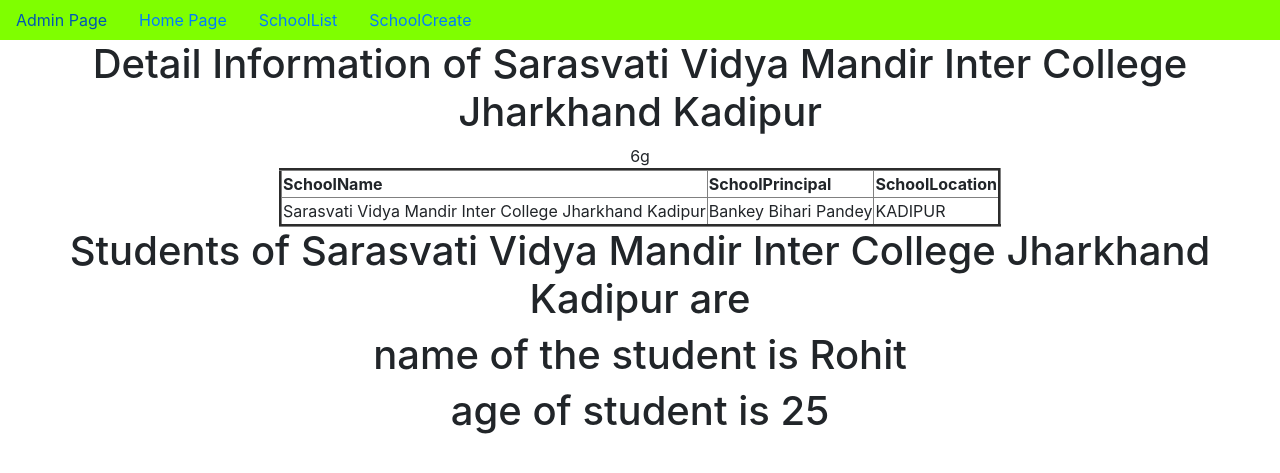
After one commit to praveshjaiswal803/CURD_by_CBV, a Django app: page /1/ in a window 1280 px wide. The commit adds this page. Shown: the top 473 px of the page. Run offline with Django 4.2, Linux system fonts and the light colour scheme; data comes from the database, SQL or seed files in the repository.

Commit message:
first commit

```diff
--- a/app/models.py
+++ b/app/models.py
@@ -1,6 +1,8 @@
 from django.db import models
 
 # Create your models here.
+from django.urls import reverse
+
 class School(models.Model):
     Sname=models.CharField(max_length=100)
     Sprincipal=models.CharField(max_length=100)
@@ -9,6 +11,8 @@ class School(models.Model):
     def __str__(self) -> str:
         return self.Sname
 
+    def get_absolute_url(self):
+        return reverse('detail',kwargs={'pk':self.pk})
 
 class Student(models.Model):
     Stname=models.CharField(max_length=100)
--- a/app/views.py
+++ b/app/views.py
@@ -3,8 +3,20 @@ from django.shortcuts import render
 # Create your views here.
 from app.models import *
 
-from django.views.generic import ListView
+from django.views.generic import ListView,TemplateView,DetailView,CreateView
+
+class Home(TemplateView):
+    template_name='app/home.html'
 
 class SchoolList(ListView):
     model=School
     context_object_name='schools'
+
+class SchoolDetail(DetailView):
+    model=School
+    context_object_name='schoolobj'
+
+
+class SchoolCreate(CreateView):
+    model=School
+    fields='__all__'
--- a/project37/urls.py
+++ b/project37/urls.py
@@ -15,9 +15,15 @@ Including another URLconf
     2. Add a URL to urlpatterns:  path('blog/', include('blog.urls'))
 """
 from django.contrib import admin
-from django.urls import path
+from django.urls import path,re_path
 from app.views import *
+
 urlpatterns = [
     path('admin/', admin.site.urls),
+    path('home/',Home.as_view(),name='Home'),
     path('SchoolList/',SchoolList.as_view(),name='SchoolList'),
+    path('SchoolCreate/',SchoolCreate.as_view(),name='SchoolCreate'),
+
+
+    re_path('(?P<pk>\d+)/',SchoolDetail.as_view(),name='detail'),
 ]
--- /dev/null
+++ b/templates/app/dummy.html
@@ -0,0 +1,44 @@
+<!doctype html>
+<html lang="en">
+  <head>
+    <!-- Required meta tags -->
+    <meta charset="utf-8">
+    <meta name="viewport" content="width=device-width, initial-scale=1, shrink-to-fit=no">
+
+    <!-- Bootstrap CSS -->
+    <link rel="stylesheet" href="https://cdn.jsdelivr.net/npm/bootstrap@4.6.2/dist/css/bootstrap.min.css" integrity="sha384-xOolHFLEh07PJGoPkLv1IbcEPTNtaed2xpHsD9ESMhqIYd0nLMwNLD69Npy4HI+N" crossorigin="anonymous">
+{% block title %}
+    <title>Hello, world!</title>
+{% endblock %}
+  </head>
+  <body>
+    <center>
+    <nav class="nav" style="background-color: chartreuse;">
+        <a href="{% url 'admin:index' %}" class="nav-link">Admin Page</a>
+        <a href="{% url 'Home' %}" class="nav-link">Home Page</a>
+        <a href="{% url 'SchoolList' %}" class="nav-link">SchoolList</a>
+        <a href="{% url 'SchoolCreate' %}" class="nav-link">SchoolCreate</a>
+
+
+    </nav>
+
+    <!-- Optional JavaScript; choose one of the two! -->
+
+    <!-- Option 1: jQuery and Bootstrap Bundle (includes Popper) -->
+    <script src="https://cdn.jsdelivr.net/npm/jquery@3.5.1/dist/jquery.slim.min.js" integrity="sha384-DfXdz2htPH0lsSSs5nCTpuj/zy4C+OGpamoFVy38MVBnE+IbbVYUew+OrCXaRkfj" crossorigin="anonymous"></script>
+    <script src="https://cdn.jsdelivr.net/npm/bootstrap@4.6.2/dist/js/bootstrap.bundle.min.js" integrity="sha384-Fy6S3B9q64WdZWQUiU+q4/2Lc9npb8tCaSX9FK7E8HnRr0Jz8D6OP9dO5Vg3Q9ct" crossorigin="anonymous"></script>
+
+    <!-- Option 2: Separate Popper and Bootstrap JS -->
+    <!--
+    <script src="https://cdn.jsdelivr.net/npm/jquery@3.5.1/dist/jquery.slim.min.js" integrity="sha384-DfXdz2htPH0lsSSs5nCTpuj/zy4C+OGpamoFVy38MVBnE+IbbVYUew+OrCXaRkfj" crossorigin="anonymous"></script>
+    <script src="https://cdn.jsdelivr.net/npm/popper.js@1.16.1/dist/umd/popper.min.js" integrity="sha384-9/reFTGAW83EW2RDu2S0VKaIzap3H66lZH81PoYlFhbGU+6BZp6G7niu735Sk7lN" crossorigin="anonymous"></script>
+    <script src="https://cdn.jsdelivr.net/npm/bootstrap@4.6.2/dist/js/bootstrap.min.js" integrity="sha384-+sLIOodYLS7CIrQpBjl+C7nPvqq+FbNUBDunl/OZv93DB7Ln/533i8e/mZXLi/P+" crossorigin="anonymous"></script>
+    -->
+
+    {% block body_block %}
+
+    {% endblock %}
+
+    </center>
+  </body>
+</html>
--- /dev/null
+++ b/templates/app/school_detail.html
@@ -0,0 +1,48 @@
+{% extends 'app/dummy.html' %}
+
+
+{% block title  %}
+        <title>Detail page</title>
+{% endblock %}
+
+
+{% block body_block %}
+    <h1>Detail Information of {{schoolobj}}</h1>
+
+    <table border="3px">
+    <tr>
+        <th>SchoolName</th>
+        <th>SchoolPrincipal</th>
+        <th>SchoolLocation</th>
+    </tr>
+
+    <tr>
+        <td>{{schoolobj.Sname}}</td>
+        <td>{{schoolobj.Sprincipal}}</td>
+        <td>{{schoolobj.Slocation}}</td>
+    </tr>
+6g
+    </table>
+
+    <h1>Students of {{schoolobj}} are</h1>
+
+        {% for st in schoolobj.students.all %}
+            <h1>name of the student is {{st.Stname}}</h1>
+            <h1>age of student is {{st.Stage}}</h1>
+        {% endfor %}
+
+
+
+
+
+
+
+
+
+
+
+
+
+
+
+{% endblock %}
```
Also changed, not shown: templates/app/home.html (added, +11 -0 lines), templates/app/school_form.html (added, +23 -0 lines), templates/app/school_list.html (+15 -16 lines).
